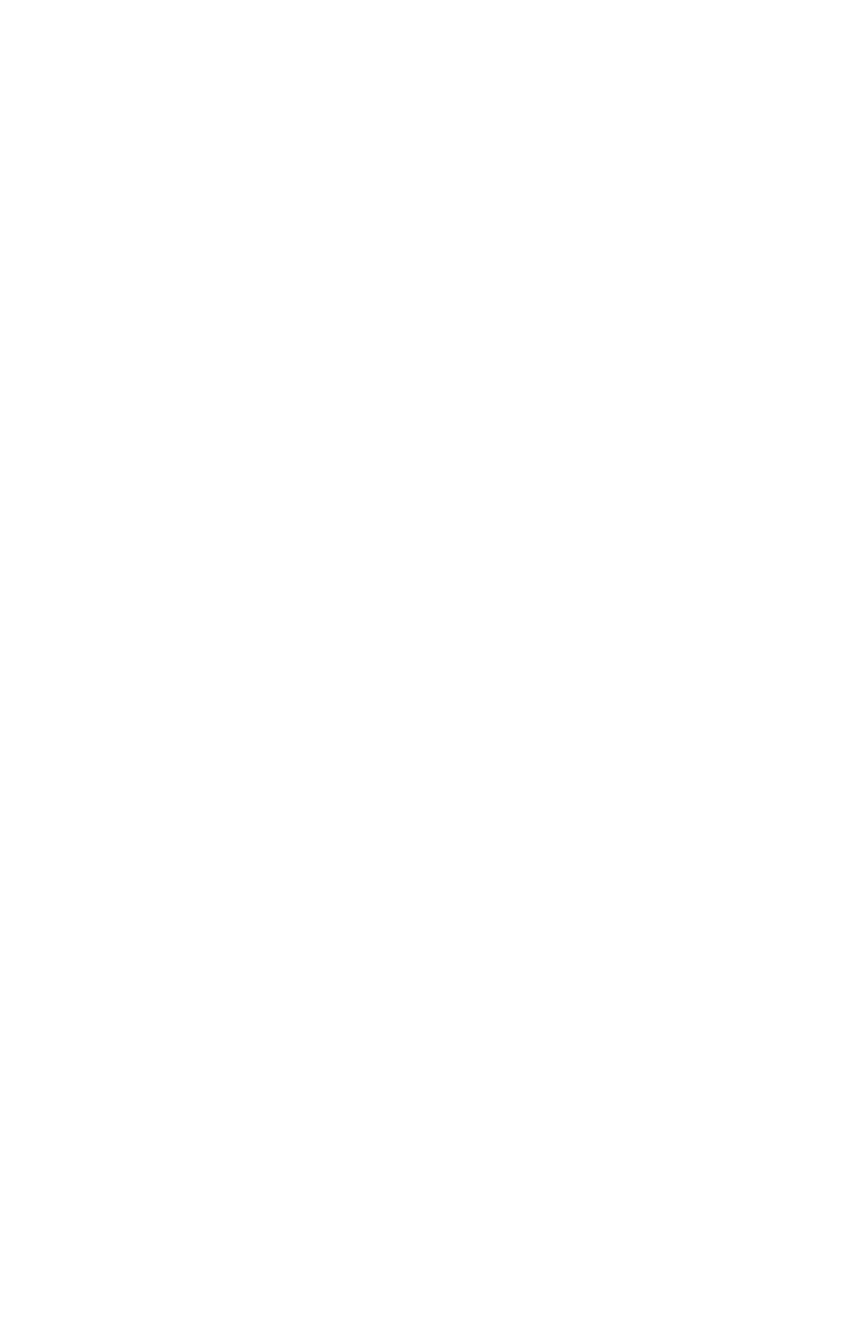
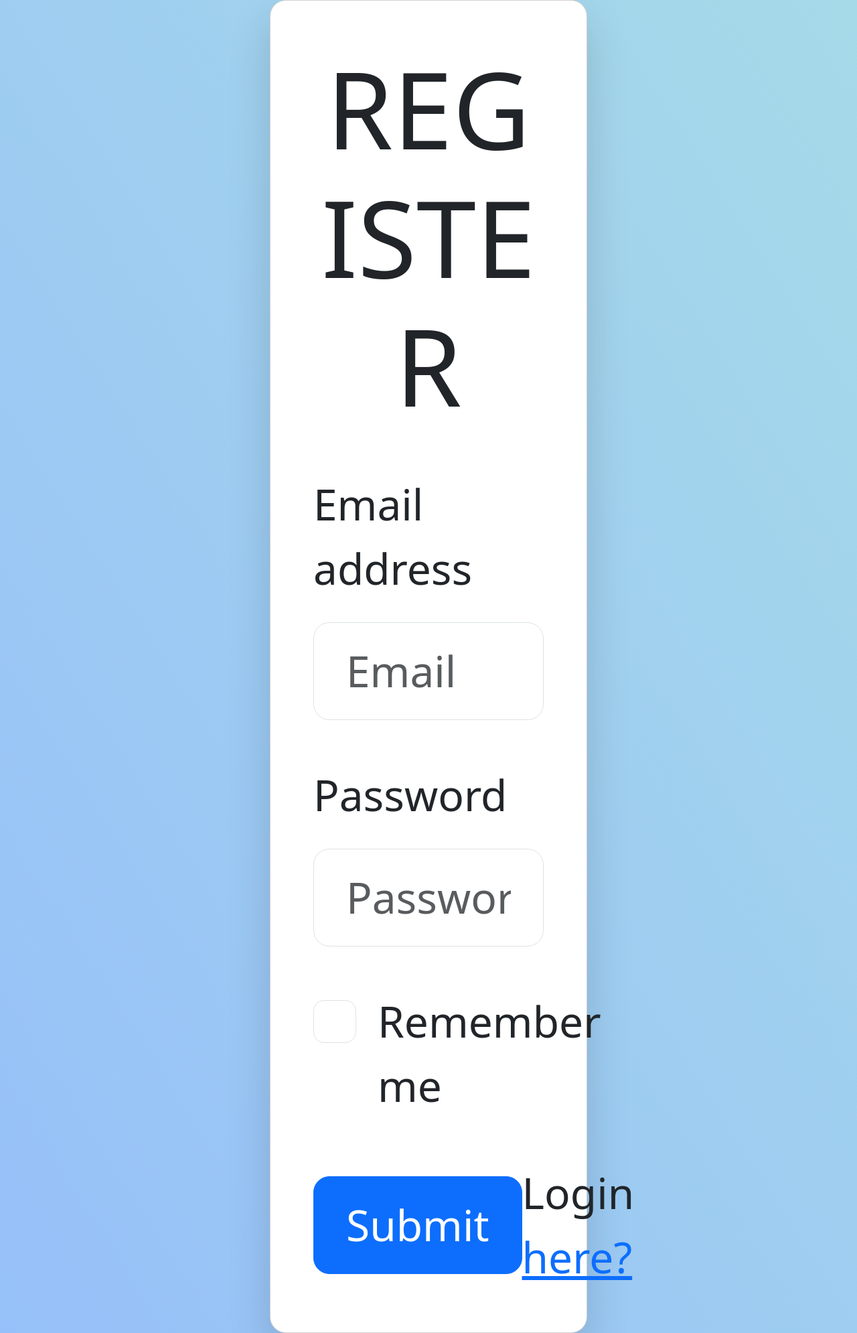
Before and after one commit to CodeWithSushil/login-register-form, a PHP site: page /pages/register.php in a window 1280 px wide. Before the commit the page is empty. Shown: the whole page at 67% size. Before the commit the page ends 800 px from the top, so only its background shows below. Run offline with PHP 8.4, Linux system fonts and the light colour scheme.

Commit message:
A Complate Login System

```diff
--- a/pages/register.php
+++ b/pages/register.php
@@ -0,0 +1,88 @@
+<?php include_once("./header.php"); ?>
+<div class="container">
+                <div class="row justify-content-center">
+                    <div class="col-md-8 col-lg-6">
+                        <div class="card shadow">
+                            <div class="card-body">
+                                <h1
+                                    class="card-title text-center text-uppercase"
+                                >
+                                    Register
+                                </h1>
+                                <form class="card-text">
+                                    <div class="mb-3">
+                                        <input
+                                            type="hidden"
+                                            name="csrf_token"
+                                            value=""
+                                        />
+                                    </div>
+                                    <div class="mb-3">
+                                        <label
+                                            for="exampleInputEmail1"
+                                            class="form-label"
+                                            >Email address</label
+                                        >
+                                        <input
+                                            type="email"
+                                            name="email"
+                                            class="form-control"
+                                            id="exampleInputEmail1"
+                                            placeholder="Email"
+                                            value=""
+                                            required
+                                        />
+                                    </div>
+                                    <div class="mb-3">
+                                        <label
+                                            for="exampleInputPassword1"
+                                            class="form-label"
+                                            >Password</label
+                                        >
+                                        <input
+                                            type="password"
+                                            class="form-control"
+                                            id="exampleInputPassword1"
+                                            name="password"
+                                            minlength="8"
+                                            placeholder="Password"
+                                            value=""
+                                            required
+                                        />
+                                    </div>
+                                    <div class="mb-3 form-check">
+                                        <input
+                                            type="checkbox"
+                                            class="form-check-input"
+                                            id="exampleCheck1"
+                                            name="remember"
+                                        />
+                                        <label
+                                            class="form-check-label"
+                                            for="exampleCheck1"
+                                            >Remember me</label
+                                        >
+                                    </div>
+                                    <div
+                                        class="d-flex align-items-center justify-content-between"
+                                    >
+                                        <button
+                                            type="submit"
+                                            class="btn btn-primary"
+                                        >
+                                            Submit
+                                        </button>
+                                        <span
+                                            >Login
+                                            <a href="./login.php"
+                                                >here?</a
+                                            ></span
+                                        >
+                                    </div>
+                                </form>
+                            </div>
+                        </div>
+                    </div>
+                </div>
+            </div>
+<?php include_once("./footer.php");?>
```
Also changed, not shown: index.php (+7 -0 lines), pages/login.php (+23 -1 lines).
